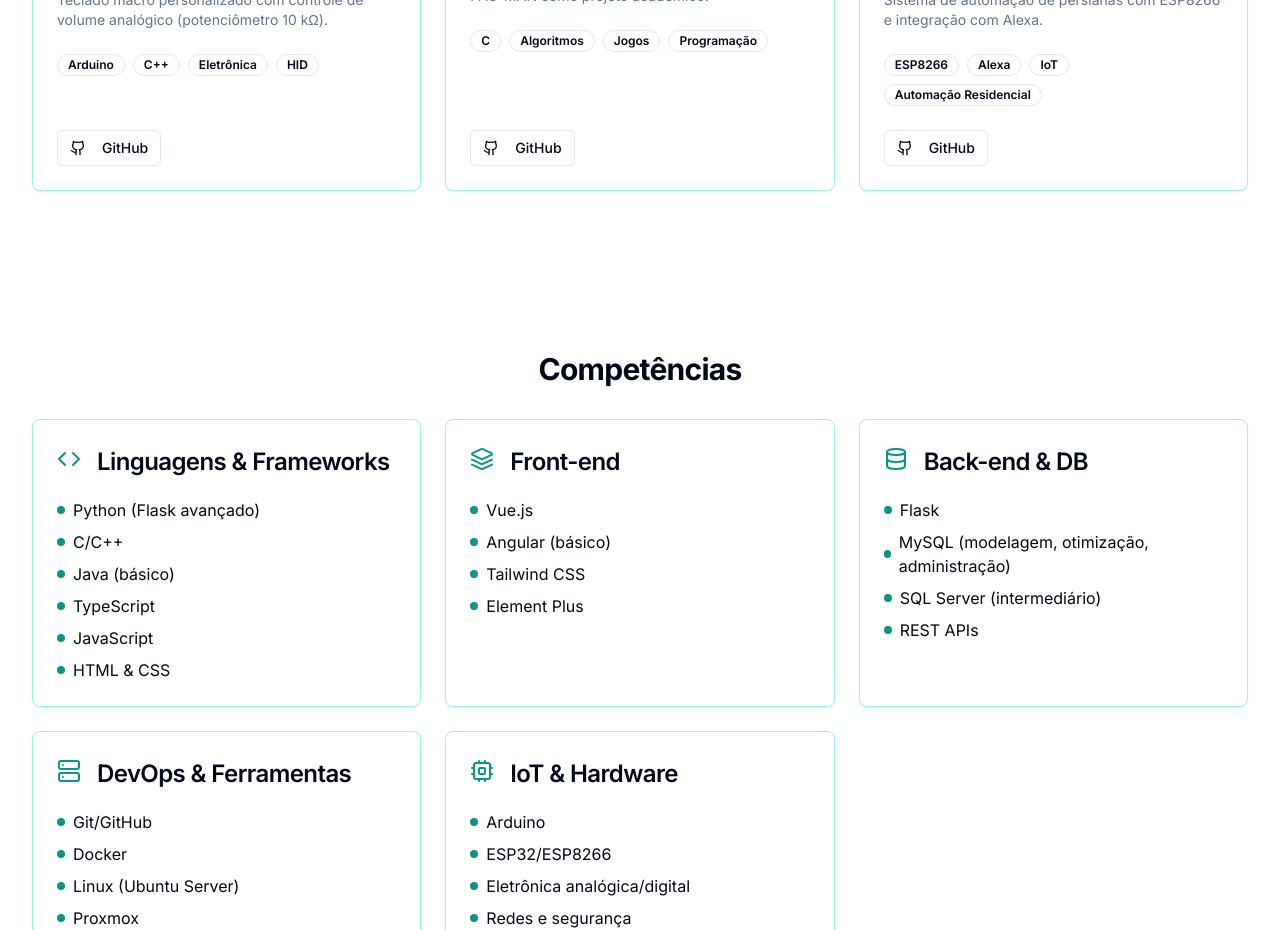
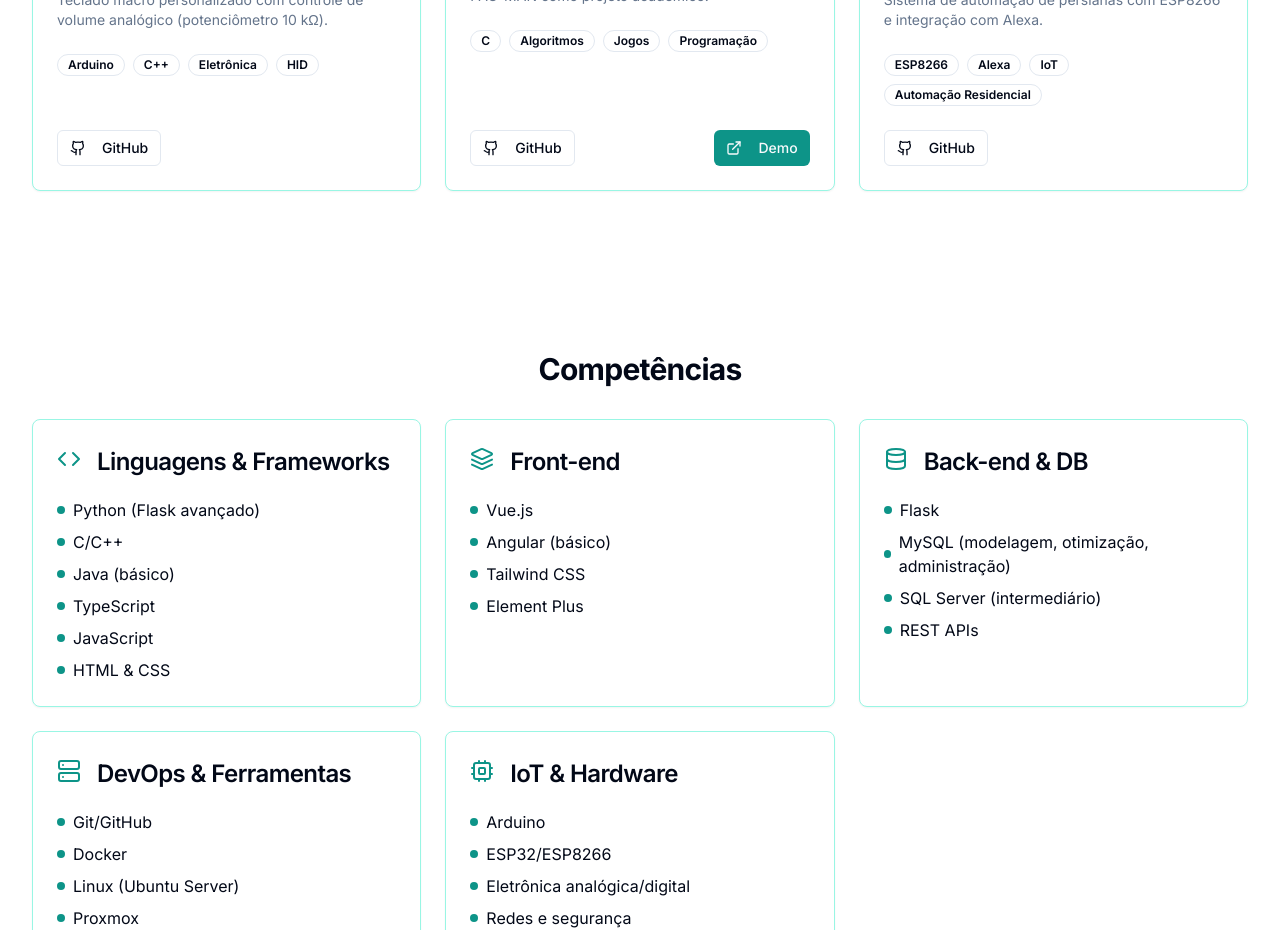
Before and after one commit to daniSoares08/portfolio-daniel-next, a Next.js app: page / in a window 1280 px wide. Shown: the part 3420-4350 px from the top of the page. Built offline with nearby package versions, Linux system fonts and the light colour scheme.

Commit message:
feat: adicionar link de demonstração para o projeto PAC-MAN

```diff
--- a/components/sections/projects-section.tsx
+++ b/components/sections/projects-section.tsx
@@ -40,7 +40,7 @@ const projects = [
     description: "Implementação de um jogo inspirado no clássico PAC-MAN como projeto acadêmico.",
     technologies: ["C", "Algoritmos", "Jogos", "Programação"],
     github: "https://github.com/daniSoares08/PAC-MAN-C",
-    demo: null,
+    demo: "https://www.linkedin.com/posts/danielsoares08_pacman-programaaexaeto-jogos-activity-7116682066217320448-SgQX?utm_source=share&utm_medium=member_desktop&rcm=ACoAADsmwOcBRVT8R68TeZcV4gxpR_RFca7attA",
   },
   {
     title: "Protótipo de Persiana Automática",
```
